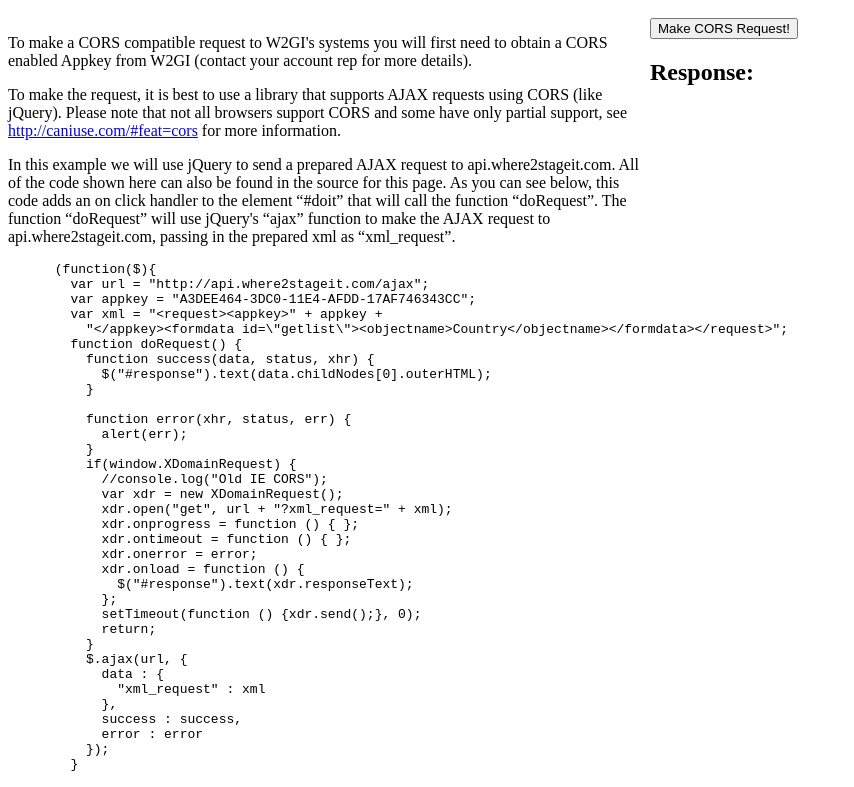
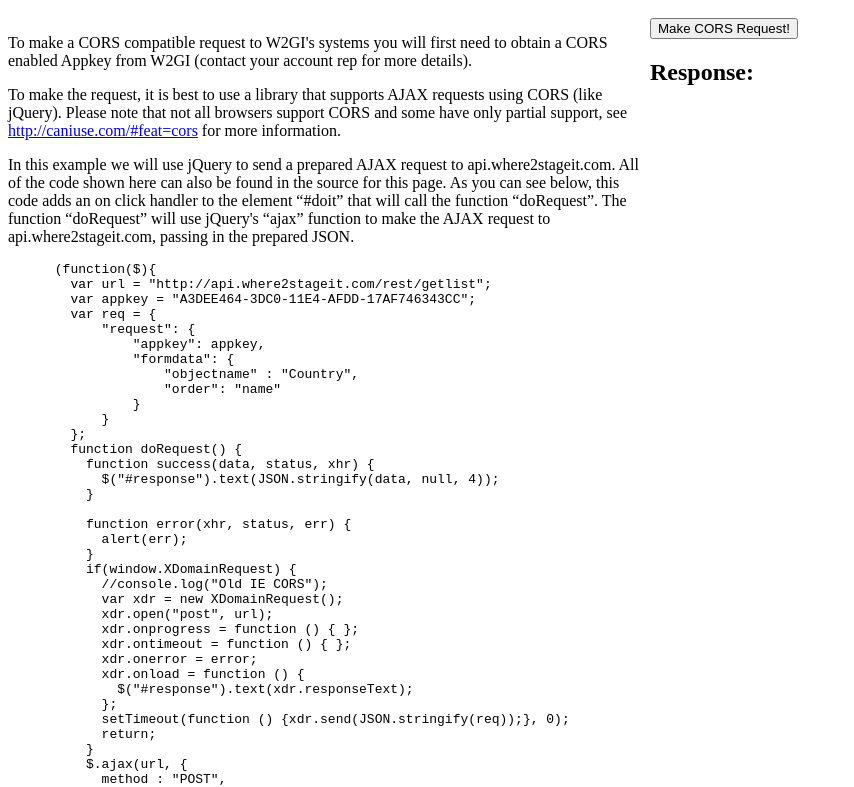
Before and after one commit to dapuck/w2gi-cors-test, a plain HTML site: page json.html in a window 1280 px wide. Shown: the part 48-835 px from the top of the page, without its empty margins (0-854 px from the left). Drawn offline with nearby package versions, Linux system fonts and the light colour scheme.

Commit message:
Final changes for JSON example.

```diff
--- a/json.html
+++ b/json.html
@@ -7,8 +7,6 @@
       (function($){
         var url = "http://api.where2stageit.com/rest/getlist";
         var appkey = "5BFE74E0-5A29-11E4-A796-63AA746343CC"; //"A3DEE464-3DC0-11E4-AFDD-17AF746343CC";
-//        var xml = "<request><appkey>" + appkey +
-//          "</appkey><formdata id=\"getlist\"><objectname>Country</objectname></formdata></request>";
         var req = {
             "request": {
                 "appkey": appkey,
@@ -20,7 +18,7 @@
         };
         function doRequest() {
           function success(data, status, xhr) {
-            $("#response").text(data.childNodes[0].outerHTML);
+            $("#response").text(JSON.stringify(data, null, 4));
           }
 
           function error(xhr, status, err) {
@@ -87,17 +85,24 @@
         on click handler to the element “#doit” that will call the function
         “doRequest”. The function “doRequest” will use jQuery's “ajax” function
         to make the AJAX request to api.where2stageit.com, passing in the prepared
-        xml as “xml_request”.
+        JSON.
       </p>
       <pre>
       (function($){
-        var url = "http://api.where2stageit.com/ajax";
+        var url = "http://api.where2stageit.com/rest/getlist";
         var appkey = "A3DEE464-3DC0-11E4-AFDD-17AF746343CC";
-        var xml = "&lt;request&gt;&lt;appkey&gt;" + appkey +
-          "&lt;/appkey&gt;&lt;formdata id=\&quot;getlist\&quot;&gt;&lt;objectname&gt;Country&lt;/objectname&gt;&lt;/formdata&gt;&lt;/request&gt;";
+        var req = {
+            "request": {
+                "appkey": appkey,
+                "formdata": {
+                    "objectname" : "Country",
+                    "order": "name"
+                }
+            }
+        };
         function doRequest() {
           function success(data, status, xhr) {
-            $("#response").text(data.childNodes[0].outerHTML);
+            $("#response").text(JSON.stringify(data, null, 4));
           }
 
           function error(xhr, status, err) {
@@ -106,20 +111,20 @@
           if(window.XDomainRequest) {
             //console.log("Old IE CORS");
             var xdr = new XDomainRequest();
-            xdr.open("get", url + "?xml_request=" + xml);
+            xdr.open("post", url);
             xdr.onprogress = function () { };
             xdr.ontimeout = function () { };
             xdr.onerror = error;
             xdr.onload = function () {
               $("#response").text(xdr.responseText);
             };
-            setTimeout(function () {xdr.send();}, 0);
+            setTimeout(function () {xdr.send(JSON.stringify(req));}, 0);
             return;
           }
           $.ajax(url, {
-            data : {
-              "xml_request" : xml
-            },
+            method : "POST",
+            data : JSON.stringify(req),
+            contentType : "text/plain", // avoids CORS Pre-Flight
             success : success,
             error : error
           });
```
Also changed, not shown: .brackets.json (added).
